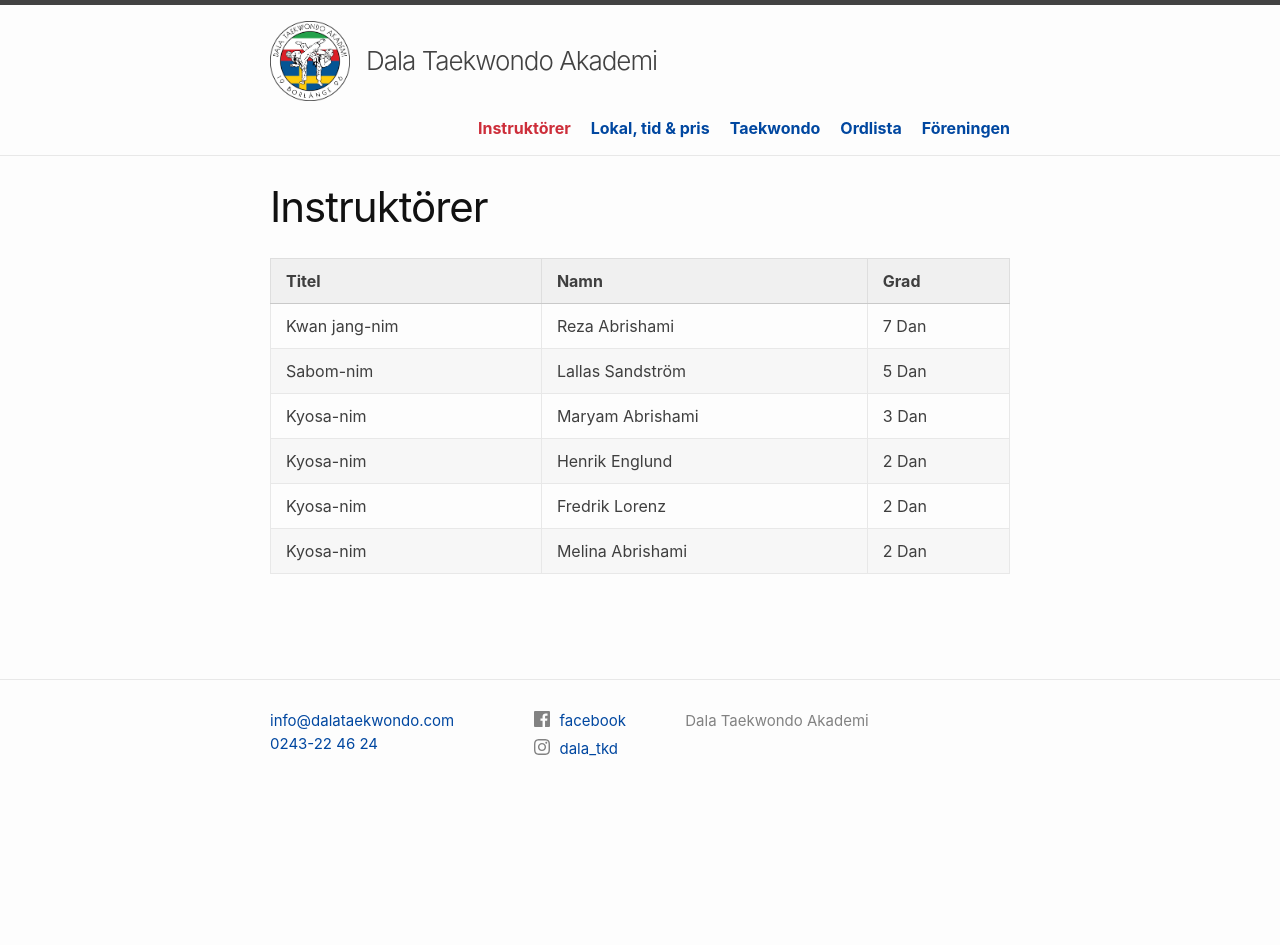
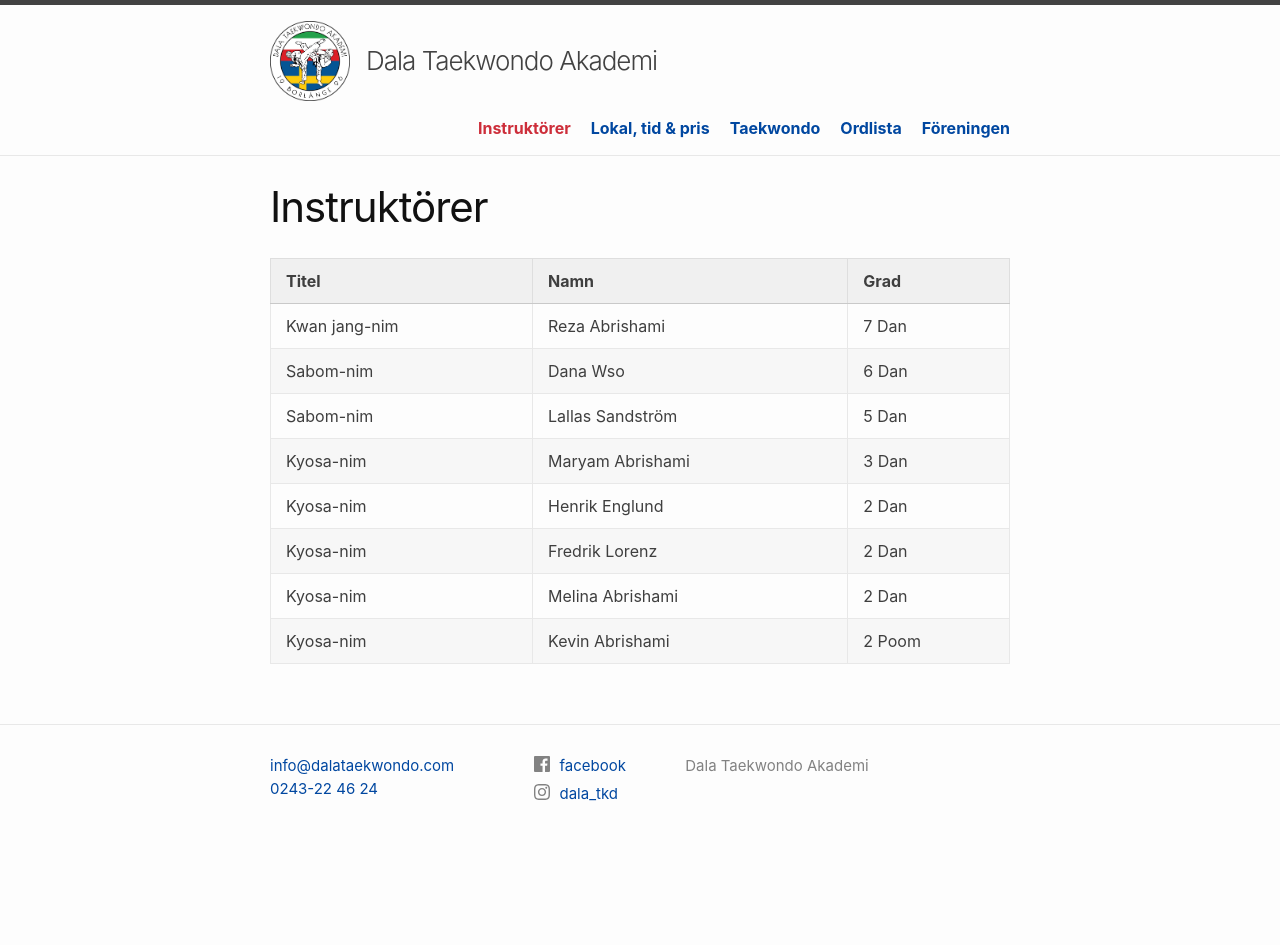
Before and after one commit to dalataekwondo/dalataekwondo.github.io, a Jekyll site: the page built from 01.instruktorer.markdown, in a window 1280 px wide. Built offline with Jekyll 4.4.1, drawn with Linux system fonts in a browser that asks for light colours; before the commit the page ends 900 px from its top, so only the background shows below that.

Commit message:
Uppdaterade med Dana och Kevin

```diff
--- a/01.instruktorer.markdown
+++ b/01.instruktorer.markdown
@@ -7,8 +7,10 @@ permalink: /instruktorer/
 | Titel         | Namn             | Grad  |
 | ------------- | ---------------- | ----- |
 | Kwan jang-nim | Reza Abrishami   | 7 Dan |
+| Sabom-nim     | Dana Wso         | 6 Dan |
 | Sabom-nim     | Lallas Sandström | 5 Dan |
 | Kyosa-nim     | Maryam Abrishami | 3 Dan |
 | Kyosa-nim     | Henrik Englund   | 2 Dan |
 | Kyosa-nim     | Fredrik Lorenz   | 2 Dan |
 | Kyosa-nim     | Melina Abrishami | 2 Dan |
+| Kyosa-nim     | Kevin Abrishami  | 2 Poom|
```
